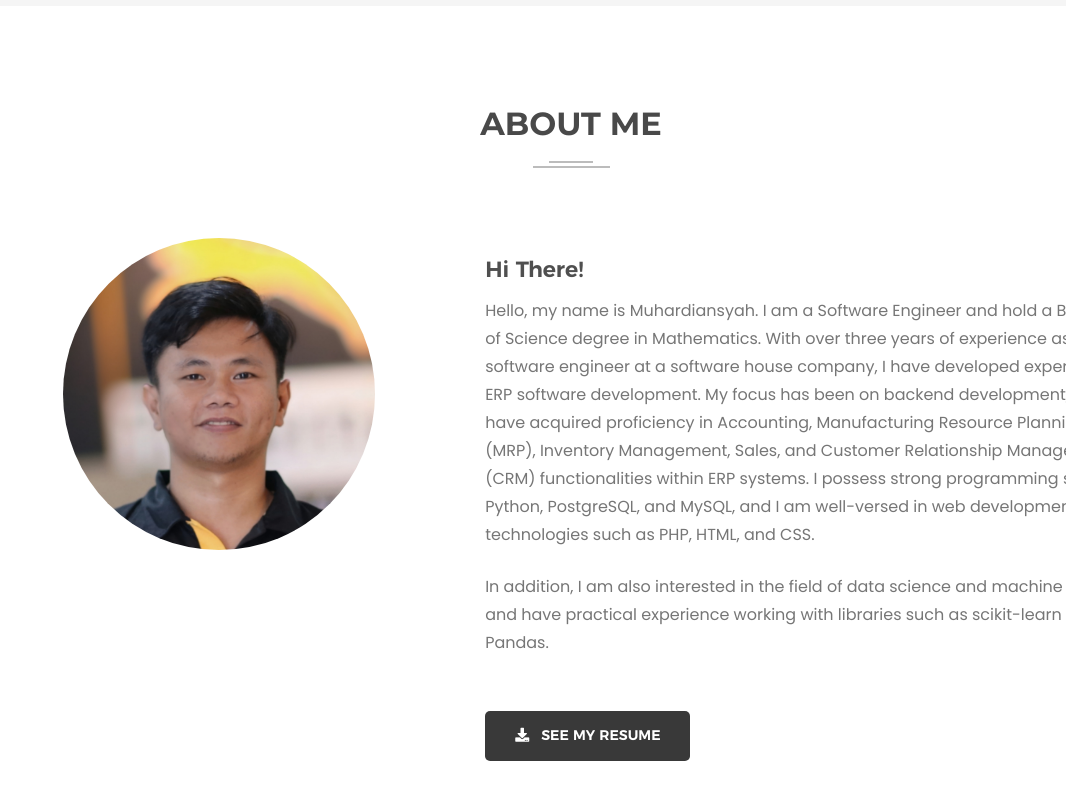
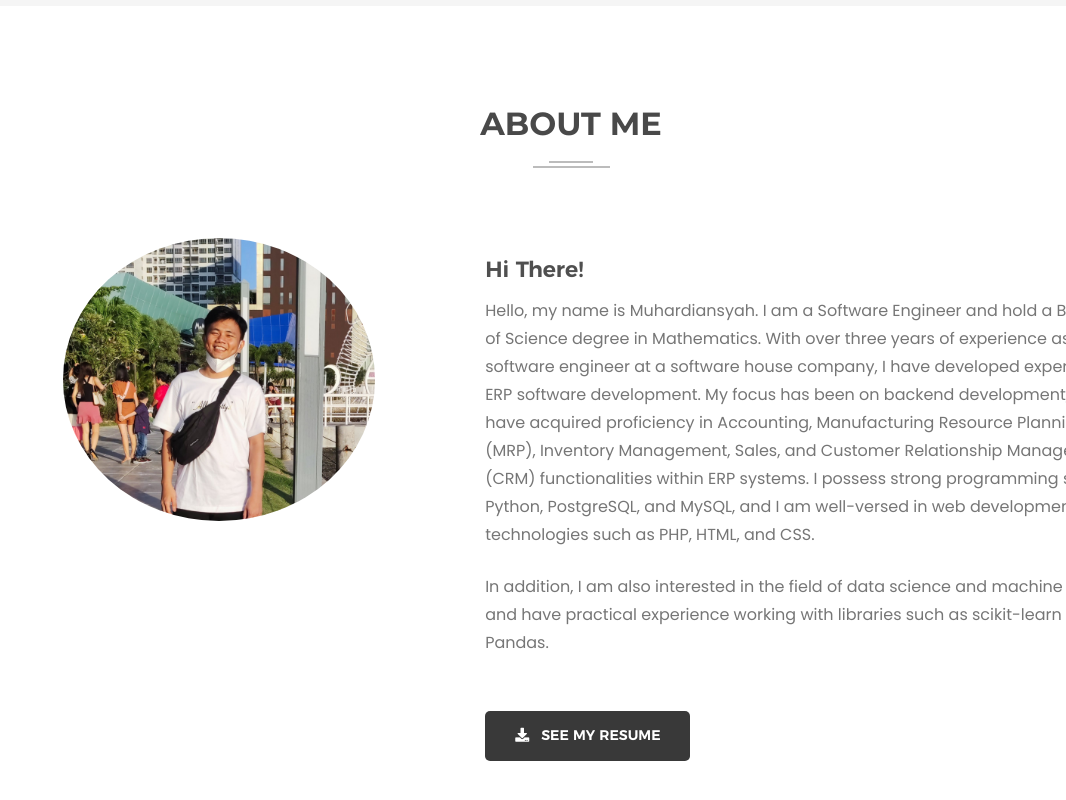
Before and after one commit to muhardiansyah15/muhardiansyah15.github.io, a plain HTML site: page index.html in a window 1280 px wide. Shown: the part 768-1568 px from the top of the page, without its empty margins (214-1280 px from the left). Drawn offline with Linux system fonts and the light colour scheme; animation ran at ten frames a second.

Commit message:
Add a photo

```diff
--- a/index.html
+++ b/index.html
@@ -140,7 +140,7 @@
             </div>
             <div class="row">
               <div class="col-xs-12 col-sm-6 col-md-push-2 col-md-5">
-                <img class="my_picture" src="img/hardi-at-tigernix.jpg" alt="Picture of Muhardiansyah at Tigernix"/>
+                <img class="my_picture" src="img/muhardiansyah.jpg" alt="My Picture"/>
               </div>
               <div class="col-xs-12 col-sm-6">
                 <div class="left mr-40">
```
Also changed, not shown: img/muhardiansyah.jpg (added).
